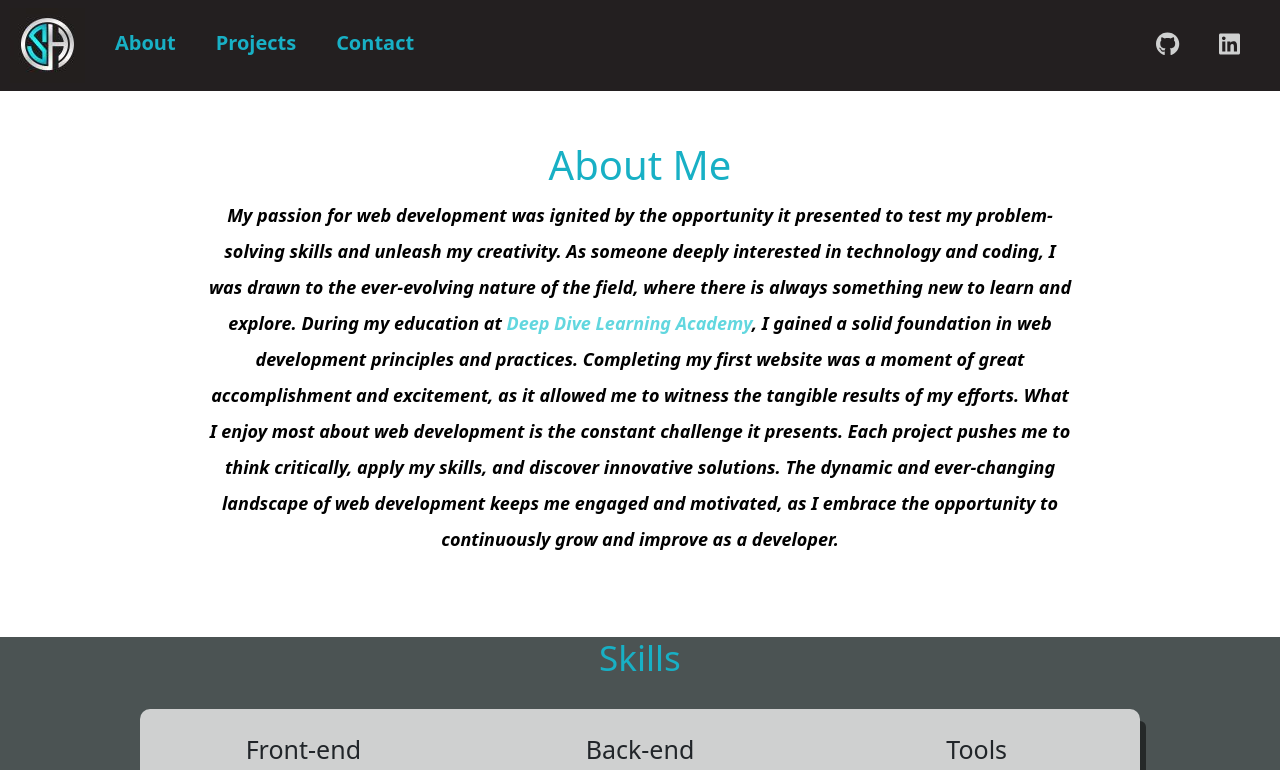
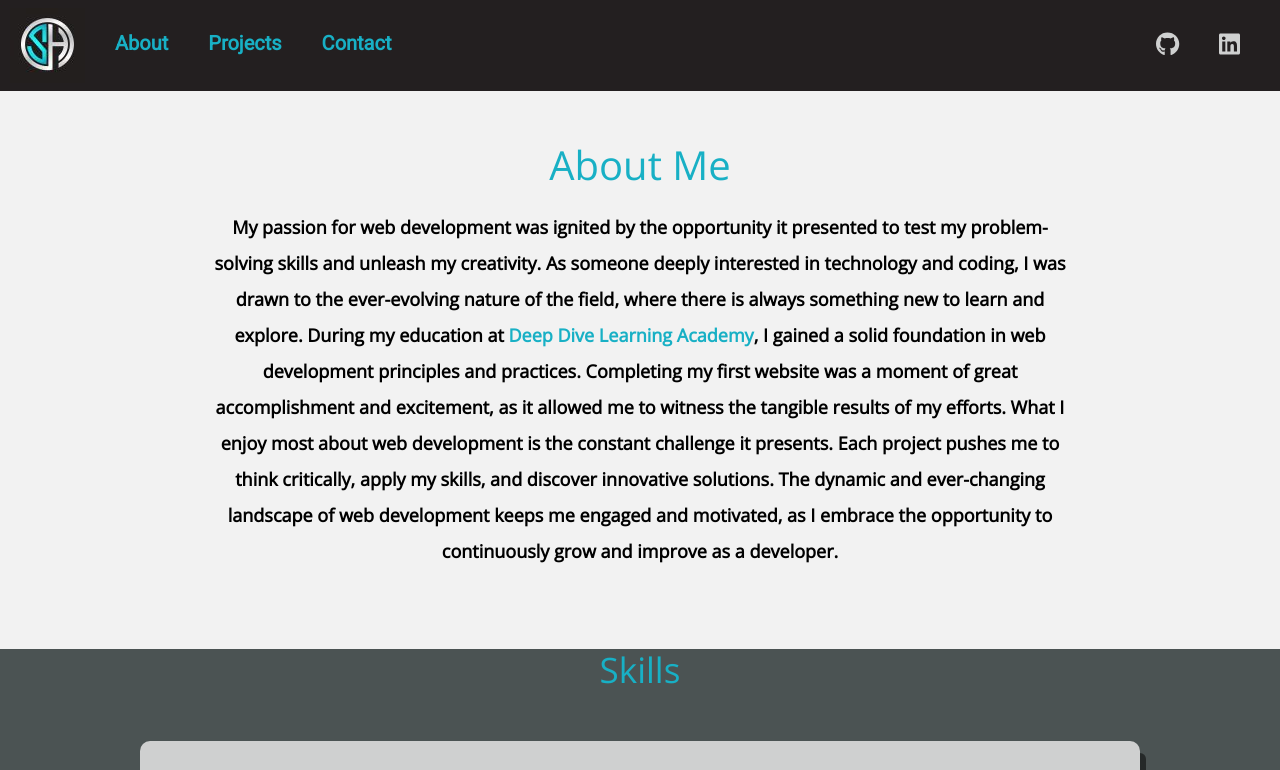
Before and after one commit to sharrison19/portfolio, a React (Create React App) app: page /about in a window 1280 px wide. Shown: the top 770 px of the page. Built offline with nearby package versions, Linux system fonts and the light colour scheme.

Commit message:
added google fonts

```diff
--- a/public/index.html
+++ b/public/index.html
@@ -10,6 +10,12 @@
     <link rel="apple-touch-icon" href="%PUBLIC_URL%/logo192.png" />
 
     <link rel="manifest" href="%PUBLIC_URL%/manifest.json" />
+    <link rel="preconnect" href="https://fonts.googleapis.com" />
+    <link rel="preconnect" href="https://fonts.gstatic.com" crossorigin />
+    <link
+      href="https://fonts.googleapis.com/css2?family=Josefin+Sans&family=Open+Sans&family=Roboto&family=Urbanist:wght@200&display=swap"
+      rel="stylesheet"
+    />
 
     <title>Sean Harrison - Web Developer</title>
   </head>
--- a/src/index.css
+++ b/src/index.css
@@ -51,8 +51,9 @@ body {
   margin: 0 20px;
   color: #18b0c5;
   font-size: 20px;
-  font-weight: bold;
+  font-weight: 600;
   text-decoration: none;
+  font-family: "Roboto", sans-serif;
 }
 
 .nav-item a:hover {
@@ -116,11 +117,14 @@ body {
   max-width: 800px;
   height: 400px;
   z-index: 1;
+  font-family: "Roboto", sans-serif;
+  font-family: "Urbanist", sans-serif;
 }
 
 .heading-name {
   color: #18b0c5;
   font-size: larger;
+  font-weight: 600;
 }
 
 .home-introduction {
@@ -134,7 +138,23 @@ body {
   font-size: 16px;
   font-style: italic;
   color: #ffd700;
-  font-weight: bold;
+  font-weight: bolder;
+}
+
+.typewriter {
+  overflow: hidden;
+  white-space: nowrap;
+  margin: 0 auto;
+  animation: typing 3.5s steps(40, end);
+}
+
+@keyframes typing {
+  from {
+    width: 0;
+  }
+  to {
+    width: 100%;
+  }
 }
 
 .profile-image {
@@ -145,6 +165,16 @@ body {
   object-fit: cover;
   box-shadow: 0 0 20px 10px rgba(0, 0, 0, 0.5);
   z-index: 1;
+  animation: pulse 2s;
+}
+@keyframes pulse {
+  0%,
+  100% {
+    transform: scale(1);
+  }
+  50% {
+    transform: scale(1.1);
+  }
 }
 
 @media (max-width: 1100px) {
@@ -166,7 +196,7 @@ body {
 
 @media (max-width: 700px) {
   .home-container {
-    padding: 0 20px;
+    padding: 50px 20px;
     display: flex;
     text-align: center;
     flex-direction: column;
@@ -175,7 +205,7 @@ body {
     width: 200px;
     height: 200px;
     display: flex;
-    margin: 20px auto;
+    margin: 0 auto 20px auto;
   }
   .home-text-container {
     height: 100%;
@@ -285,10 +315,11 @@ body {
 .about-container {
   background-color: #4b5353;
   min-height: 100vh;
+  font-family: "Open Sans", sans-serif;
 }
 
 .about-content-container {
-  background-color: white;
+  background-color: #f2f2f2;
   padding: 50px 20px;
 }
 
@@ -296,6 +327,7 @@ body {
   color: #18b0c5;
   font-size: 40px;
   text-align: center;
+  margin-bottom: 20px;
 }
 
 .about-skills-heading {
@@ -306,7 +338,6 @@ body {
 
 .about-passion {
   font-size: 18px;
-  font-style: italic;
   color: black;
   margin: 0 auto 30px auto;
   line-height: 2;
@@ -315,8 +346,27 @@ body {
   width: 70%;
 }
 
+@keyframes scaleIn {
+  0% {
+    opacity: 0;
+    transform: scale(0.8);
+  }
+  100% {
+    opacity: 1;
+    transform: scale(1);
+  }
+}
+
+.about-passion {
+  animation: scaleIn 2s ease-out both;
+}
+
 .education {
-  color: #62d7df;
+  color: #18b0c5;
+}
+
+.about-skills-list-container {
+  padding: 50px 0;
 }
 
 .skills-list {
@@ -344,6 +394,19 @@ body {
   font-size: 24px;
 }
 
+.icon-container:hover {
+  animation: rotate 2s linear infinite;
+}
+
+@keyframes rotate {
+  0% {
+    transform: rotate(0);
+  }
+  100% {
+    transform: rotate(360deg);
+  }
+}
+
 .skill-name-container {
   font-size: 20px;
   text-align: center;
@@ -354,7 +417,7 @@ body {
   grid-template-columns: repeat(3, 1fr);
   grid-gap: 10px;
   max-width: 1000px;
-  margin: 30px auto;
+  margin: 50px auto;
   box-shadow: 10px 8px 0 -4px rgba(0, 0, 0, 0.5);
   background-color: #cfd0d0;
   border-radius: 10px;
@@ -408,6 +471,7 @@ body {
   background-color: #a8a8a8;
   min-height: 100vh;
   padding: 0 20px;
+  font-family: "Josefin Sans", sans-serif;
 }
 
 .projects-list-container {
@@ -444,28 +508,23 @@ body {
 .projects-header {
   font-size: 50px;
   font-weight: 700;
-  font-family: "Roboto", sans-serif; /* Use a modern and clean font */
   margin-top: 40px;
   text-align: center;
-  color: #11599c; /* Set a vibrant color */
-  text-transform: uppercase; /* Uppercase the text */
-  letter-spacing: 5px; /* Add letter spacing for emphasis */
-  animation: fadeInUp 1s ease-in-out; /* Apply a fade-in animation */
+  color: #11599c;
+  text-transform: uppercase;
+  letter-spacing: 3px;
+  animation: fadeInUp 1s ease-in-out;
   transition: transform 0.2s ease-in-out;
 }
 
 @keyframes fadeInUp {
   from {
     opacity: 0;
-    transform: translateY(
-      20px
-    ); /* Move the header up 20px from its original position */
+    transform: translateY(20px);
   }
   to {
     opacity: 1;
-    transform: translateY(
-      0
-    ); /* Move the header back to its original position */
+    transform: translateY(0);
   }
 }
 
@@ -588,6 +647,7 @@ body {
   max-width: 1200px;
   background-color: #f9f9f9;
   padding: 0 20px;
+  font-family: "Open Sans", sans-serif;
 }
 
 .project-background {
@@ -751,6 +811,7 @@ body {
   max-width: 500px;
   text-align: center;
   color: #ffffff;
+  font-family: "Roboto", sans-serif;
 }
 
 .contact-heading {
@@ -810,7 +871,7 @@ form {
   display: block;
   font-size: 18px;
   font-weight: bold;
-  margin-bottom: 5px;
+  margin: 8px 0;
   color: #594936;
 }
 
```
